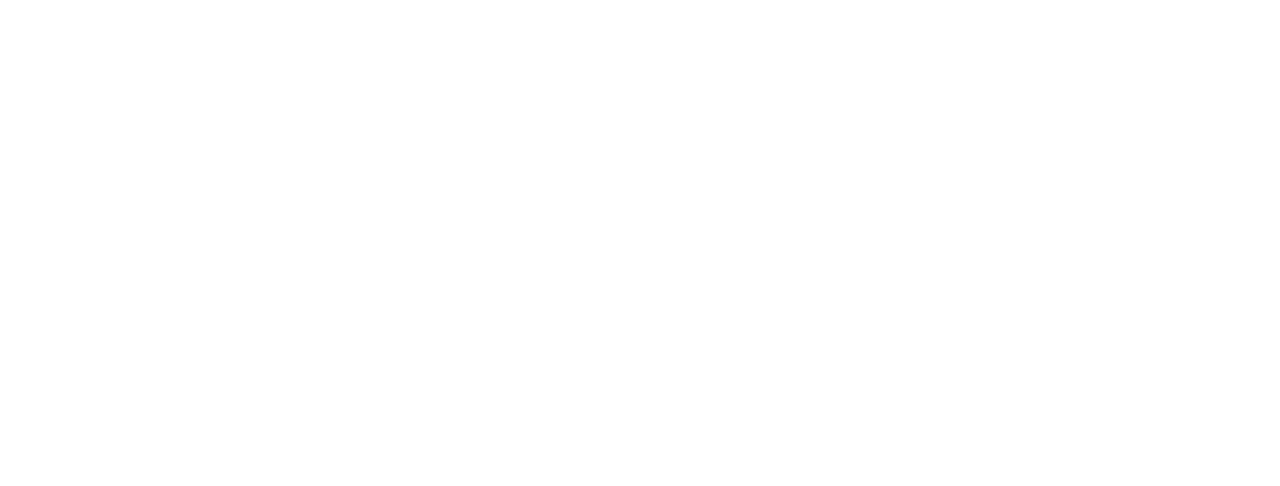
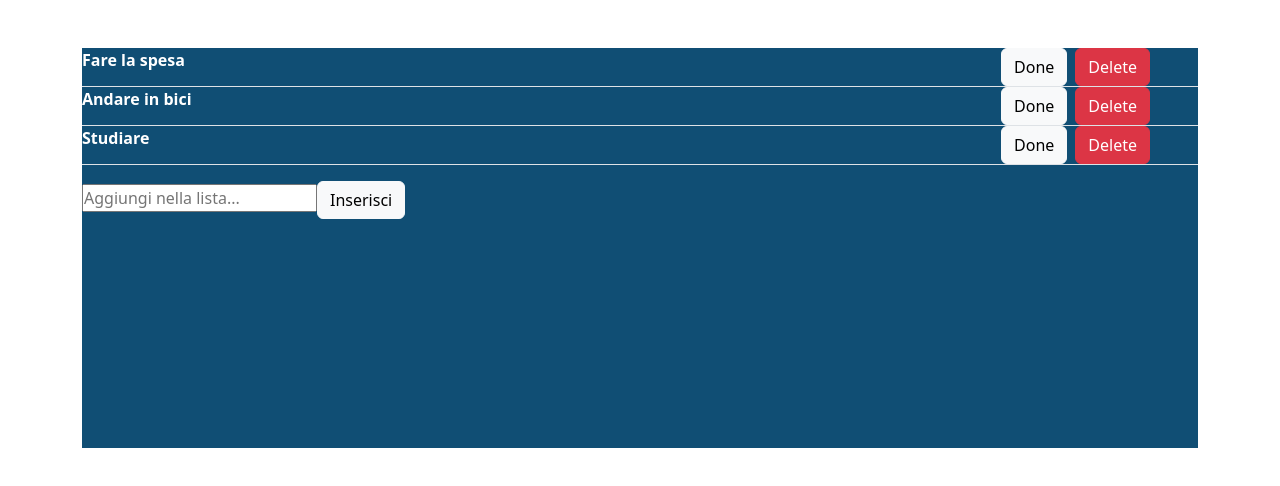
Before and after one commit to S-Lombardi/vue-todolist, a plain HTML site: page index.html in a window 1280 px wide. Drawn offline with nearby package versions, Linux system fonts and the light colour scheme.

Commit message:
Realizzato un markup statico (brutto) di base. Aggiunto array lista inizialmente con soli 3 oggetti. Uso del ciclo v-for per stamparlia video

```diff
--- a/css/style.css
+++ b/css/style.css
@@ -3,3 +3,9 @@
     padding: 0;
     box-sizing: border-box;
 }
+
+.content-list{
+    width: 100%;
+    min-height: 400px;
+    background-color:rgb(16, 78, 116);
+}
--- a/index.html
+++ b/index.html
@@ -15,6 +15,44 @@
 
     <div id="app">
 
+    <div class="container">
+        <div class="content-list mt-5">
+            <!-- Lista dinamica -->
+            <ul class="p-0 list-unstyled">
+                <li v-for="(item,index) in list">
+                    <div class="d-flex justify-content-between border-bottom">
+                        <div class="text-white">
+                            <strong >
+                                {{item.text}}
+                            </strong>
+                        </div>
+                        <div >
+                            <!-- Pulsante Task Done -->
+                            <button type="button" class="btn btn-light me-2">
+                                Done
+                            </button>
+                            <!-- Pulsante Task Delete -->
+                            <button type="button" class="btn btn-danger me-5">
+                                Delete
+                            </button>
+                        </div>
+                    </div>
+                </li>
+            </ul>
+            <!-- Fine Lista dinamica -->
+
+            <!-- Campo input inserisci -->
+            <input type="text" placeholder="Aggiungi nella lista...">
+
+            <!-- Pulsante inserisci -->
+            <button type="button" class="btn btn-light">
+                Inserisci
+            </button>
+            <!-- Fine Campo input -->
+        </div>
+
+    </div>
+
 
 
     </div>
--- a/js/script.js
+++ b/js/script.js
@@ -2,13 +2,31 @@ const { createApp } = Vue;
 
 createApp({
     data(){
-        return
+        return{
+            list:[
+                {
+                    text:'Fare la spesa',
+                    done: false,
+                },
+                {
+                    text:'Andare in bici',
+                    done: false,
+                },
+                {
+                    text:'Studiare',
+                    done: false,
+                },
+            ]
+        }
 
     },
+
+    indice: 0,
+
     methods:{
 
 
-    }
+    },
 
 
-}).mount('#app')
+}).mount('#app');
```
